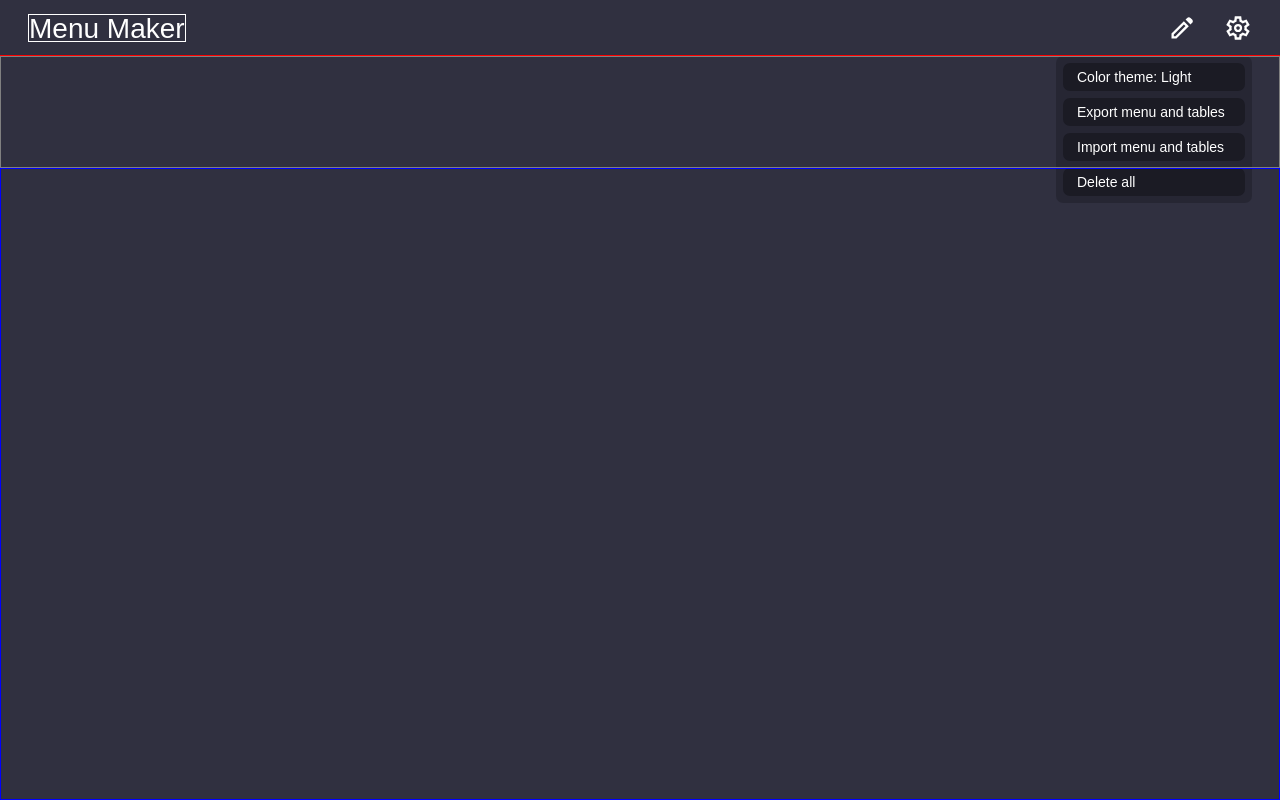
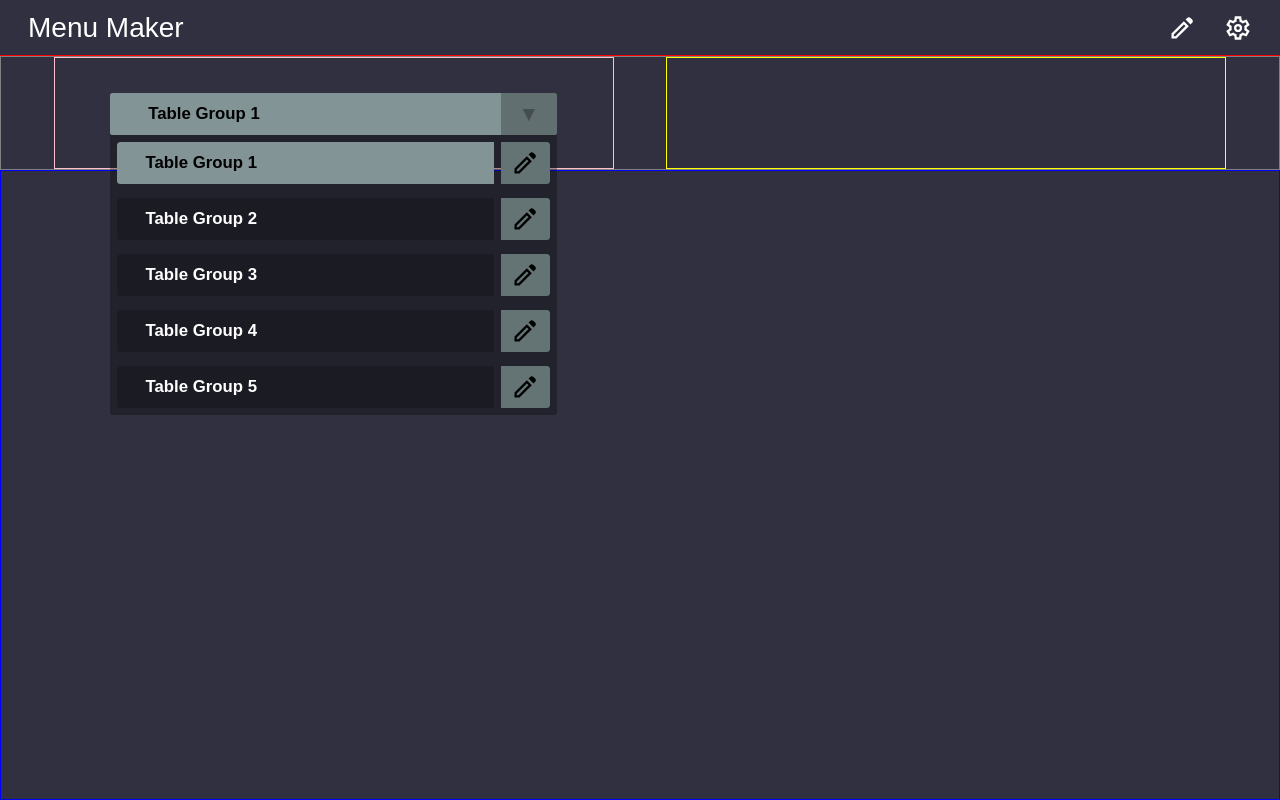
Before and after one commit to dogspace/menu_maker, a Flask app: page / in a window 1280 px wide. Run offline with Flask 3, Linux system fonts and the light colour scheme.

Commit message:
Site layout

```diff
--- a/app/routes/routes.py
+++ b/app/routes/routes.py
@@ -5,11 +5,11 @@ from app.routes.default_session import DEFAULT_SESSION
 from flask import render_template, send_from_directory, session, request, json
 
 
-@app.errorhandler(404)
-@app.errorhandler(500)
-def not_found_error(error):
-    print(f"\n>>>>>>>>>>>>>> ERROR <<<<<<<<<<<<<<<<<<\n{error}\n")
-    return render_template('error.html', error=error)
+# @app.errorhandler(404)
+# @app.errorhandler(500)
+# def not_found_error(error):
+#     print(f"\n>>>>>>>>>>>>>> ERROR <<<<<<<<<<<<<<<<<<\n{error}\n")
+#     return render_template('error.html', error=error)
 
 
 @app.route('/app/styles/<path:name>')
@@ -30,8 +30,8 @@ def index():
     if request.method == 'GET':
         print(">>>>>>>>>>>>>> /GET <<<<<<<<<<<<<<<<<<")
         ## TEMP TEMP TEMP TEMP TEMP TEMP TEMP TEMP TEMP TEMP TEMP
-        print("!!!!!!!!!!!! NEW SESSION !!!!!!!!!!!!! NEW SESSION !!!!!!!!!!!!!")
-        for key in DEFAULT_SESSION.keys(): session[key] = DEFAULT_SESSION[key]
+        # print("!!!!!!!!!!!! NEW SESSION !!!!!!!!!!!!! NEW SESSION !!!!!!!!!!!!!")
+        # for key in DEFAULT_SESSION.keys(): session[key] = DEFAULT_SESSION[key]
         session.modified = True
         return render_template('index.html', sesssion=session)
 
@@ -42,3 +42,7 @@ def index():
         session['settings'] = json.loads(request.values.get('settings'))
         session.modified = True
         return session
+
+
+if __name__ == "__main__":
+  app.run(debug=True)
--- a/app/styles/styles.css
+++ b/app/styles/styles.css
@@ -41,7 +41,6 @@ body {
     margin: 1rem 2rem;
     font-size: 2rem;
     line-height: 2rem;
-    border: 1px solid white;
 }
 
 .settings {
@@ -52,13 +51,13 @@ body {
     margin: 1rem 2rem;
 }
 
-.edit-icon {
+.settings .edit-icon {
     height: 2rem;
     width: 2rem;
     float: left;
 }
 
-.settings-icon {
+.settings .settings-icon {
     height: 2rem;
     width: 2rem;
     float: right;
@@ -77,45 +76,183 @@ body {
 }
 
 .settings-menu {
-    display: block;
+    display: none;
     position: absolute;
     width: 14rem;
     top: 3rem;
     right: 0;
     border-radius: 0.5rem;
     background-color: rgba(0, 0, 0, 0.2);
+    z-index: 2;
 }
 
 .settings-item {
     height: 2rem;
-    line-height: 2rem;
+    line-height: 1.85rem;
     margin: 0.5rem 0.5rem;
     padding-left: 1rem;
+    border: 0.15rem solid rgba(255, 255, 255, 0.2);
     border-radius: 0.5rem;
+    background-color: rgba(0, 0, 0, 0.4);
+    cursor: pointer;
+}
+
+.settings-item:hover {
+    border-color: rgba(255, 255, 255, 0.5);
+}
+
+
+
+.content {
+    display: flex;
+    flex-flow: column nowrap;
+    justify-content: space-between;
+    position: absolute;
+    height: calc(100% - 4rem);
+    width: 100%;
+    top: 4rem;
+    left: 0;
+}
+
+.table-controls {
+    display: flex;
+    flex-flow: row wrap;
+    justify-content: space-evenly;
+    min-height: 8rem;
+    max-height: 16rem;
+    width: 100%;
+    border: 1px solid grey;
+}
+
+.group-container,
+.selection-container {
+    position: relative;
+    width: 45%;
+    min-width: 28rem;
+    max-width: 40rem;
+    height: 8rem;
+    flex-grow: 1;
+}
+
+.group-container {
+    border: 1px solid pink;
+}
+
+.group-selector {
+    position: relative;
+    height: 3rem;
+    width: 80%;
+    min-width: 24rem;
+    max-width: 40rem;
+    margin: 2.5rem 10%;
+    background-color: rgb(131, 148, 150);
+    border-radius: 0.2rem;
+    cursor: pointer;
+}
+
+.group-selector::before {
+    content: "";
+    position: absolute;
+    height: 3rem;
+    width: 4rem;
+    right: 0;
+    top: 0;
+    border-radius: 0 0.2rem 0.2rem 0;
+    background-color: rgba(0, 0, 0, 0.25);
+}
+
+.group-selector::after {
+    content: "\25BC";
+    position: absolute;
+    height: 3rem;
+    right: 1.25rem;
+    line-height: 3rem;
+    font-size: 1.5rem;
+    top: 0;
+    color: rgba(0, 0, 0, 0.30);
+}
+
+.group-selector div {
+    font-size: 1.2rem;
+    line-height: 3rem;
+    margin-left: 2.7rem;
+    font-weight: 600;
+    color: black;
+}
+
+.group-dropdown {
+    display: flex;
+    flex-flow: column nowrap;
+    justify-content: space-around;
+    position: absolute;
+    top:5.5rem;
+    width: 80%;
+    min-width: 24rem;
+    max-width: 40rem;
+    margin: 0 10%;
+    border-radius: 0 0 0.2rem 0.2rem;
     background-color: rgba(0, 0, 0, 0.3);
+}
+
+.group-item {
+    position: relative;
+    height: 3rem;
+    width: calc(100% - 1rem);
+    margin: 0.5rem 0.5rem;
     cursor: pointer;
+}
+
+.group-item.active .group-name {
+    background-color: #839496;
+}
+
+.group-item.active .group-name {
+    color: black;
+}
+
+.group-name {
+    position: relative;
+    width: calc(100% - 4rem);
+    font-size: 1.2rem;
+    line-height: 3rem;
+    padding-left: 2rem;
+    font-weight: 600;
+    border-radius: 0.25rem 0 0 0.25rem;
+    background-color: rgba(0, 0, 0, 0.2);
+}
+
+.group-rename {
+    position: absolute;
+    top: 0;
+    right: 0;
+    height: 3rem;
+    width: 3.5rem;
+    border-radius: 0 0.25rem 0.25rem 0;
+    background-color: #647475;
+}
+
+.group-rename svg {
+    height: 2rem;
+    width: 2rem;
+    margin: 0.5rem 0.75rem;
+    fill: black;
+}
+
+
+.selection-container {
+    border: 1px solid yellow;
 }
 
 
 
 
-.table-controls {
-    position: absolute;
-    height: 8rem;
-    width: 100%;
-    top: 4rem;
-    left: 0;
-    border: 1px solid grey;
-}
-
 
 
 
 .tables {
-    position: absolute;
-    height: calc(100% - 12rem);
+    min-height: calc(100% - 16rem);
+    max-height: calc(100% - 8rem);
     width: 100%;
-    top: 12rem;
-    left: 0;
+    flex-grow: 1;
     border: 1px solid blue;
 }
--- a/app/templates/index.html
+++ b/app/templates/index.html
@@ -31,17 +31,79 @@
     </div>
 </div>
 
+<div class="content">
+    <div class="table-controls">
+        <div class="group-container">
+            <div class="group-selector">
+                <div>Table Group 1</div>
+            </div>
+            <div class="group-dropdown">
+                <div class="group-item 1 active">
+                    <div class="group-name">Table Group 1</div>
+                    <div class="group-rename">
+                        <svg xmlns="http://www.w3.org/2000/svg" height="24" viewBox="0 -960 960 960" width="24">
+                            <path d="M200-200h56l345-345-56-56-345 345v56Zm572-403L602-771l56-56q23-23 56.5-23t56.5 23l56
+                            56q23 23 24 55.5T829-660l-57 57Zm-58 59L290-120H120v-170l424-424 170 170Zm-141-29-28-28 56 56-28-28Z"/>
+                        </svg>
+                    </div>
+                </div>
+                <div class="group-item 2">
+                    <div class="group-name">Table Group 2</div>
+                    <div class="group-rename">
+                        <svg xmlns="http://www.w3.org/2000/svg" height="24" viewBox="0 -960 960 960" width="24">
+                            <path d="M200-200h56l345-345-56-56-345 345v56Zm572-403L602-771l56-56q23-23 56.5-23t56.5 23l56
+                            56q23 23 24 55.5T829-660l-57 57Zm-58 59L290-120H120v-170l424-424 170 170Zm-141-29-28-28 56 56-28-28Z"/>
+                        </svg>
+                    </div>
+                </div>
+                <div class="group-item 3">
+                    <div class="group-name">Table Group 3</div>
+                    <div class="group-rename">
+                        <svg xmlns="http://www.w3.org/2000/svg" height="24" viewBox="0 -960 960 960" width="24">
+                            <path d="M200-200h56l345-345-56-56-345 345v56Zm572-403L602-771l56-56q23-23 56.5-23t56.5 23l56
+                            56q23 23 24 55.5T829-660l-57 57Zm-58 59L290-120H120v-170l424-424 170 170Zm-141-29-28-28 56 56-28-28Z"/>
+                        </svg>
+                    </div>
+                </div>
+                <div class="group-item 4">
+                    <div class="group-name">Table Group 4</div>
+                    <div class="group-rename">
+                        <svg xmlns="http://www.w3.org/2000/svg" height="24" viewBox="0 -960 960 960" width="24">
+                            <path d="M200-200h56l345-345-56-56-345 345v56Zm572-403L602-771l56-56q23-23 56.5-23t56.5 23l56
+                            56q23 23 24 55.5T829-660l-57 57Zm-58 59L290-120H120v-170l424-424 170 170Zm-141-29-28-28 56 56-28-28Z"/>
+                        </svg>
+                    </div>
+                </div>
+                <div class="group-item 5">
+                    <div class="group-name">Table Group 5</div>
+                    <div class="group-rename">
+                        <svg xmlns="http://www.w3.org/2000/svg" height="24" viewBox="0 -960 960 960" width="24">
+                            <path d="M200-200h56l345-345-56-56-345 345v56Zm572-403L602-771l56-56q23-23 56.5-23t56.5 23l56
+                            56q23 23 24 55.5T829-660l-57 57Zm-58 59L290-120H120v-170l424-424 170 170Zm-141-29-28-28 56 56-28-28Z"/>
+                        </svg>
+                    </div>
+                </div>
+            </div>
+        </div>
+
+        <div class="selection-container">
+            <div class="deselect"></div>
+            <div class="selection">
+                <div class="title"></div>
+                <div class="ingredients"></div>
+            </div>
+            <div class="add"></div>
+        </div>
+    </div>
 
 
-<div class="table-controls">
+    <div class="tables">
 
+    </div>
 </div>
 
 
 
-<div class="tables">
-
-</div>
 
 
 
```
